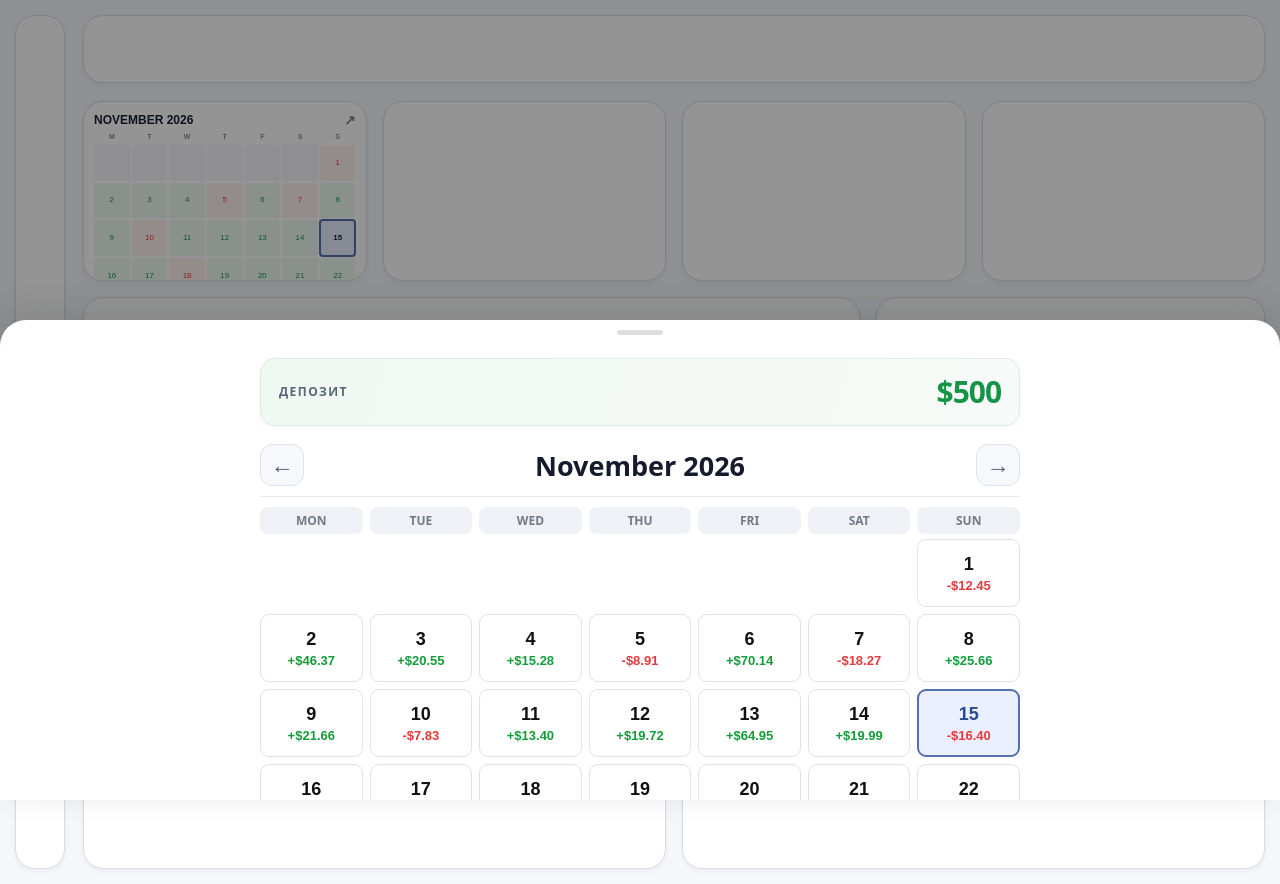
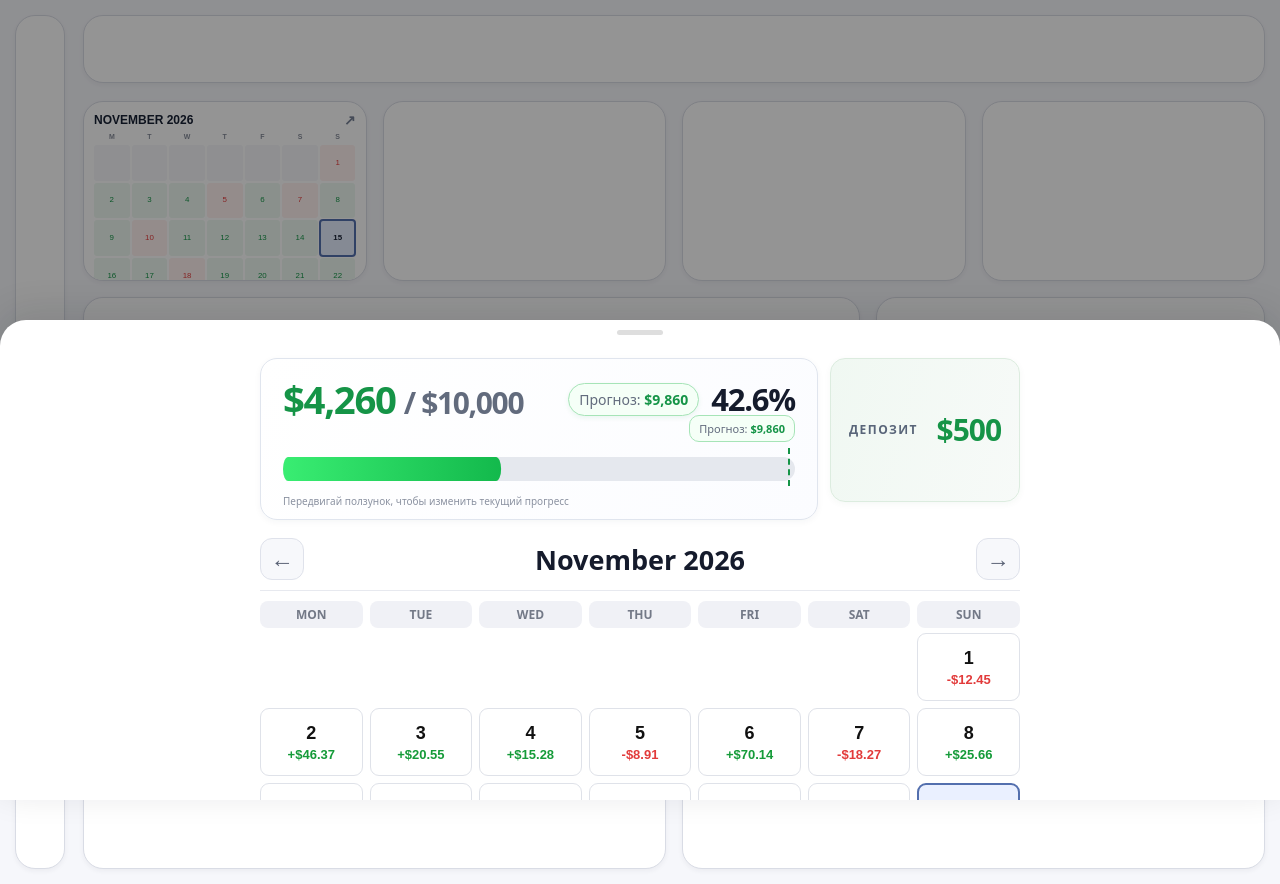
Before and after one commit to Romanbali/Romano-dashboard, a plain HTML site: page index.html in a window 1280 px wide. Both pictures are taken after a click on the button 224 px from the left and 191 px from the top of the page. Drawn offline with Linux system fonts and the light colour scheme.

Commit message:
Add interactive progress and deposit overview above calendar

```diff
--- a/index.html
+++ b/index.html
@@ -50,6 +50,23 @@
       min-width: 0;
     }
     .top-panel { min-width: 0; }
+    .goal-overview { display:grid; grid-template-columns:minmax(0, 1fr) minmax(125px, 190px); align-items:stretch; gap:12px; margin-bottom:18px; }
+    .goal-card { min-width:0; padding:14px clamp(12px,2.2vw,22px) 11px; border:1px solid #e0e5ee; border-radius:17px; background:linear-gradient(120deg,#fff 0%,#fbfcff 100%); box-shadow:0 2px 7px rgba(28,36,58,.045); }
+    .goal-topline { display:flex; align-items:center; justify-content:space-between; gap:12px; margin-bottom:12px; }
+    .goal-values { display:flex; align-items:baseline; gap:8px; min-width:0; white-space:nowrap; font-size:clamp(17px,3.2vw,30px); font-weight:800; letter-spacing:-.045em; color:#626b7d; font-variant-numeric:tabular-nums; }
+    .goal-values #goal-current { color:#159447; font-size:1.28em; }
+    .goal-meta { display:flex; align-items:center; gap:12px; white-space:nowrap; }
+    .goal-forecast { padding:6px 10px; border:1px solid #a6e4b7; border-radius:999px; color:#626b7d; background:#f5fff7; font-size:clamp(10px,1.8vw,14px); box-shadow:0 2px 5px rgba(21,148,71,.08); }
+    .goal-forecast strong { color:#159447; }
+    .goal-percent { color:#151b2c; font-size:clamp(20px,3.3vw,31px); letter-spacing:-.04em; font-variant-numeric:tabular-nums; }
+    .goal-track-wrap { padding:20px 0 4px; }
+    .goal-track { position:relative; height:clamp(15px,3.2vw,24px); border-radius:999px; background:#e5e8ee; }
+    .goal-fill { position:absolute; inset:0 auto 0 0; width:100%; border-radius:inherit; background:linear-gradient(90deg,#39ed72,#13b94c); transform:scaleX(.426); transform-origin:left center; transition:transform 180ms var(--ease-out); }
+    .goal-forecast-marker { position:absolute; z-index:1; left:98.6%; top:-9px; bottom:-5px; border-left:2px dashed #159447; pointer-events:none; }
+    .goal-forecast-pin { position:absolute; z-index:2; right:0; bottom:calc(100% + 15px); padding:5px 9px; border:1px solid #a6e4b7; border-radius:10px; background:#f5fff7; color:#626b7d; font-size:11px; white-space:nowrap; transform:translateX(0); pointer-events:none; }
+    .goal-forecast-pin strong { color:#159447; }
+    .goal-range { position:absolute; z-index:3; inset:-10px 0; width:100%; height:calc(100% + 20px); margin:0; opacity:0; cursor:ew-resize; touch-action:pan-y; }
+    .goal-hint { margin-top:9px; color:#8a91a0; font-size:10px; }
     .deposit-summary {
       display: flex;
       align-items: center;
@@ -334,6 +351,20 @@
     .history-type.withdrawal { color:#151515; }
     .history-amount { justify-self:end; font-weight:800; white-space:nowrap; }
     .history-empty { padding:20px 0; color:#858b99; text-align:center; font-size:13px; }
+    @media (max-width:600px) {
+      .goal-overview { grid-template-columns:minmax(0,1fr) 112px; gap:8px; }
+      .goal-card { padding:12px 10px 9px; }
+      .goal-topline { align-items:flex-start; flex-direction:column; gap:7px; }
+      .goal-meta { width:100%; justify-content:space-between; }
+      .goal-forecast { font-size:10px; }
+      .goal-percent { font-size:22px; }
+      .goal-values { font-size:17px; }
+      .goal-values #goal-current { font-size:1.2em; }
+      .goal-forecast-pin { font-size:9px; padding:4px 6px; }
+      .deposit-summary { flex-direction:column; justify-content:center; align-items:flex-start; gap:9px; padding:10px; min-height:0; }
+      .deposit-summary strong { font-size:22px; }
+    }
+    @media (prefers-reduced-motion:reduce) { .goal-fill { transition:none; } }
     @media (max-width:520px) { .history-row { grid-template-columns:28px minmax(76px,.9fr) minmax(75px,1fr) auto; gap:6px; } .history-kind-icon { width:26px; height:26px; } .history-totals { width:100%; justify-content:space-between; } }
 
 
@@ -394,7 +425,24 @@
         <div class="sheet-placeholder-card"></div>
       </div>
       <div class="calendar-full" id="calendar-full" data-visible="false" aria-label="Monthly balance calendar">
-        <div class="deposit-summary"><span>ДЕПОЗИТ</span><strong>$500</strong></div>
+        <section class="goal-overview" aria-label="Прогресс и депозит">
+          <div class="goal-card">
+            <div class="goal-topline">
+              <div class="goal-values"><strong id="goal-current">$4,260</strong><span>/ $10,000</span></div>
+              <div class="goal-meta"><span class="goal-forecast">Прогноз: <strong>$9,860</strong></span><strong class="goal-percent" id="goal-percent">42.6%</strong></div>
+            </div>
+            <div class="goal-track-wrap">
+              <div class="goal-track" id="goal-track">
+                <div class="goal-fill" id="goal-fill"></div>
+                <span class="goal-forecast-marker" aria-hidden="true"></span>
+                <span class="goal-forecast-pin" aria-hidden="true">Прогноз: <strong>$9,860</strong></span>
+                <input class="goal-range" id="goal-range" type="range" min="0" max="10000" step="10" value="4260" aria-label="Текущий прогресс к цели от 0 до 10000 долларов">
+              </div>
+            </div>
+            <div class="goal-hint">Передвигай ползунок, чтобы изменить текущий прогресс</div>
+          </div>
+          <div class="deposit-summary"><span>ДЕПОЗИТ</span><strong>$500</strong></div>
+        </section>
         <div class="calendar-header">
           <button class="calendar-control" id="month-prev" type="button" aria-label="Previous month">←</button>
           <h2 class="calendar-title" id="calendar-title">July 2026</h2>
@@ -436,6 +484,21 @@
     const historyList = document.getElementById("history-list");
     const historyDeposits = document.getElementById("history-deposits");
     const historyWithdrawals = document.getElementById("history-withdrawals");
+    const goalRange = document.getElementById("goal-range");
+    const goalFill = document.getElementById("goal-fill");
+    const goalCurrent = document.getElementById("goal-current");
+    const goalPercent = document.getElementById("goal-percent");
+    const goalTarget = 10000;
+    const formatGoalMoney = value => "$" + Math.round(value).toLocaleString("en-US");
+    function updateGoalProgress(value) {
+      const amount = Math.max(0, Math.min(goalTarget, Number(value) || 0));
+      const percent = amount / goalTarget;
+      goalFill.style.transform = "scaleX(" + percent + ")";
+      goalCurrent.textContent = formatGoalMoney(amount);
+      goalPercent.textContent = (percent * 100).toFixed(1) + "%";
+      goalRange.setAttribute("aria-valuetext", formatGoalMoney(amount) + " из " + formatGoalMoney(goalTarget));
+    }
+    goalRange.addEventListener("input", event => updateGoalProgress(event.currentTarget.value));
 
     let activeTile = null;
     let dragPointerId = null;
@@ -579,6 +642,8 @@
       renderCalendar();
     }
 
+    updateGoalProgress(goalRange.value);
+
     async function loadCalendarData() {
       try {
         const response = await fetch("./data/calendar.json", { cache: "no-store" });
```
